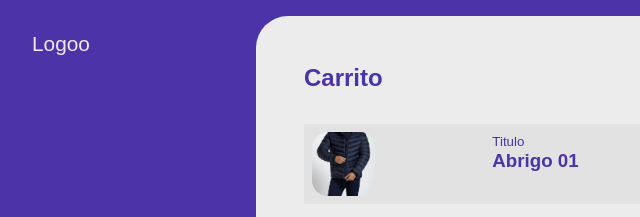
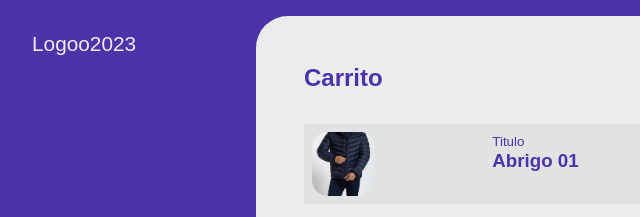
Before and after one commit to aarenas07/e-commerce, a plain HTML site: page carrito.html in a window 1280 px wide. Shown: the top 217 px of the page, 0-640 px from the left. Drawn offline with nearby package versions, Linux system fonts and the light colour scheme.

Commit message:
cambio de titulo

```diff
--- a/carrito.html
+++ b/carrito.html
@@ -16,7 +16,7 @@
         <aside>
             <header>
                 <h1 class="logo">
-                    Logoo
+                    Logoo2023
                 </h1>
             </header>
             <nav>
```
